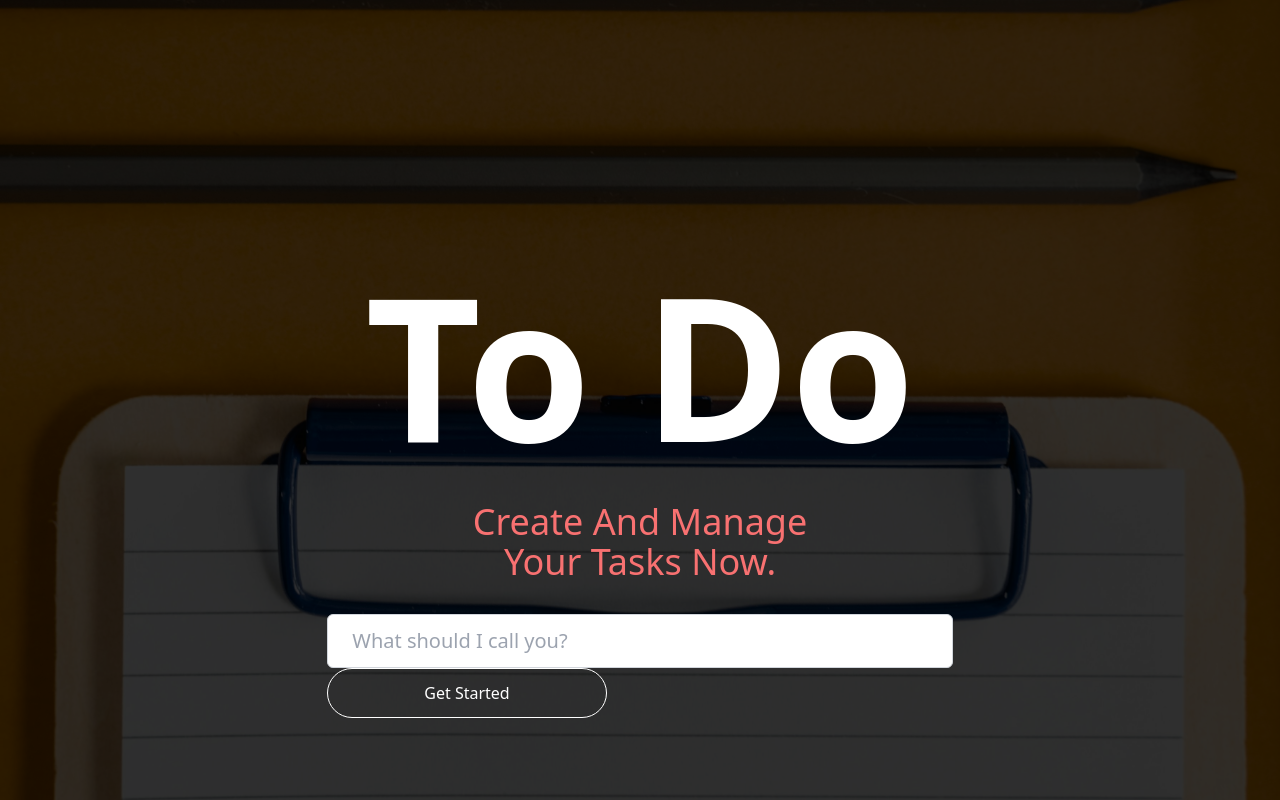
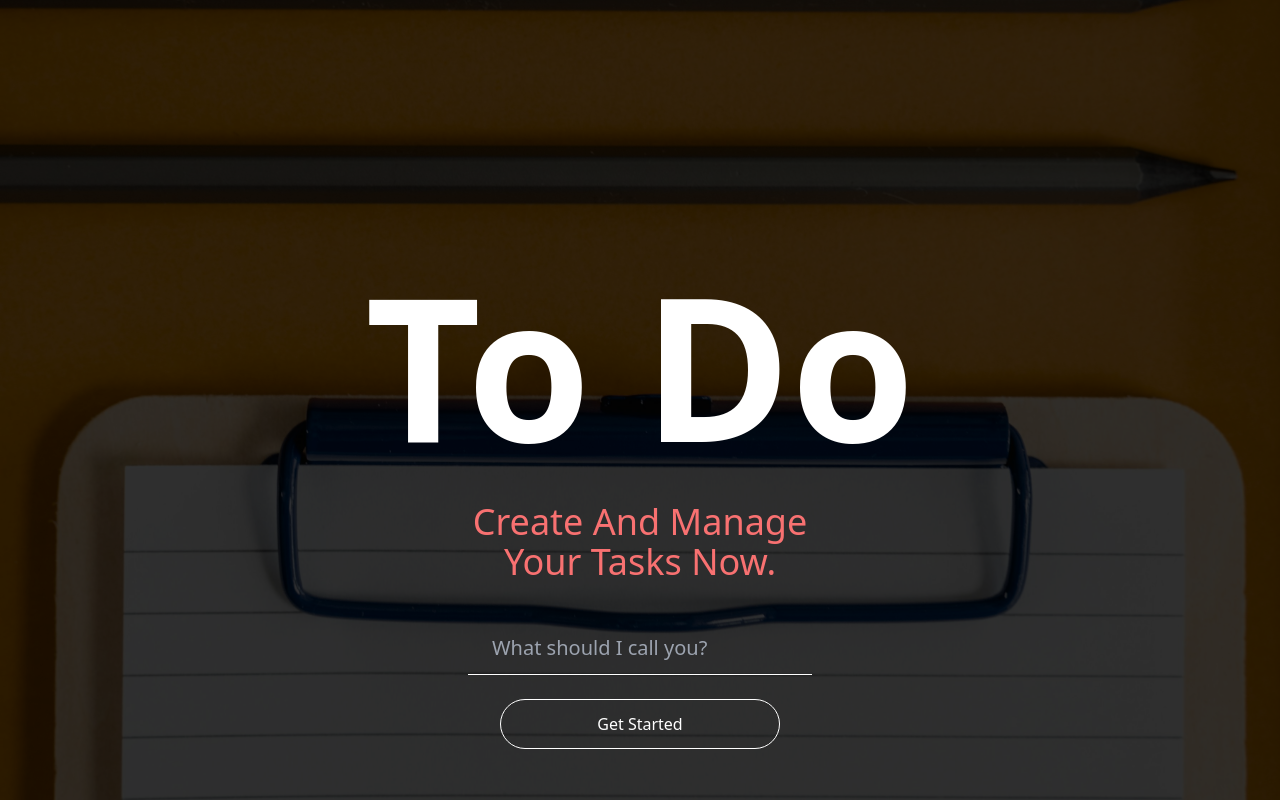
Before and after one commit to Joesef127/todo, a React (Create React App) app: page / in a window 1280 px wide. Built offline with nearby package versions, Linux system fonts and the light colour scheme.

Commit message:
chore: styled intro input

```diff
--- a/src/pages/Intro.tsx
+++ b/src/pages/Intro.tsx
@@ -31,19 +31,19 @@ export default function Intro({ handleUsername }: { handleUsername: (name: strin
             Create And Manage <br /> Your Tasks Now.
           </p>
         </div>
-        <form onSubmit={onSubmit}>
+        <form onSubmit={onSubmit} className="flex items-center justify-center flex-col">
           <input
             type="text"
             id="username"
             value={username}
             required
             placeholder="What should I call you?"
-            className="w-full px-6 py-3 text-xl font-medium text-gray-800 bg-white rounded-md border border-gray-300 focus:outline-none focus:border-red-400"
+            className="w-full my-2 px-6 py-3 text-xl font-medium text-white bg-transparent border-b border-b-white focus:outline-none focus:border-b-white focus:bg-transparent active:bg-transparent"
             onChange={(e) => setUsername(e.target.value)}
           />
           <button
             type="submit"
-            className="px-24 py-3 border text-white border-white rounded-full hover:bg-white hover:text-black transition ease-in-out duration-300"
+            className="my-4 px-24 py-3 border text-white border-white rounded-full hover:bg-white hover:text-black transition ease-in-out duration-300"
           >
             Get Started
           </button>
```
